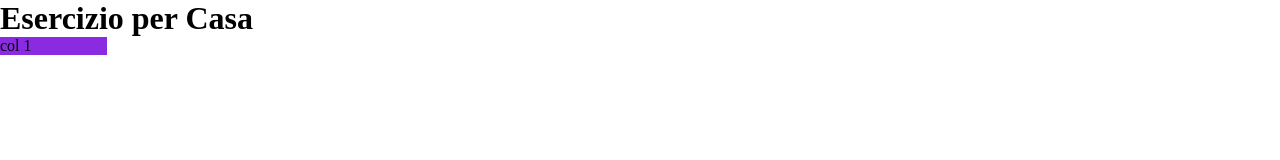
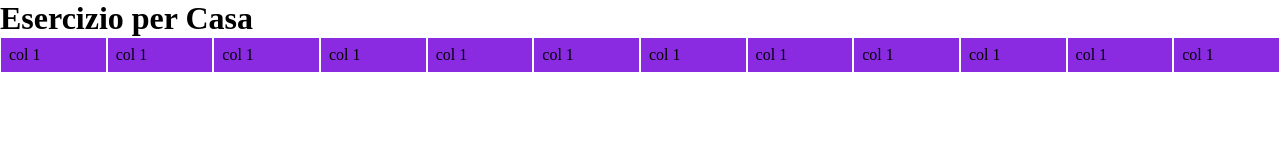
Before and after one commit to Cosimo-Colucci/html-css-12bool, a plain HTML site: page index.html in a window 1280 px wide. Drawn offline with Linux system fonts and the light colour scheme.

Commit message:
border and padding

```diff
--- a/css/style.css
+++ b/css/style.css
@@ -1,3 +1,5 @@
 div.row div {
     background-color: blueviolet;
+    border: .5px solid white;
+    padding: .5rem;
 }
--- a/index.html
+++ b/index.html
@@ -11,7 +11,18 @@
     <body>
         <main>
             <div><h1>Esercizio per Casa</h1></div>
-            <div class="row">
+            <div class="container row">
+                <div class="col-1">col 1</div>
+                <div class="col-1">col 1</div>
+                <div class="col-1">col 1</div>
+                <div class="col-1">col 1</div>
+                <div class="col-1">col 1</div>
+                <div class="col-1">col 1</div>
+                <div class="col-1">col 1</div>
+                <div class="col-1">col 1</div>
+                <div class="col-1">col 1</div>
+                <div class="col-1">col 1</div>
+                <div class="col-1">col 1</div>
                 <div class="col-1">col 1</div>
             </div>
         </main>
```
